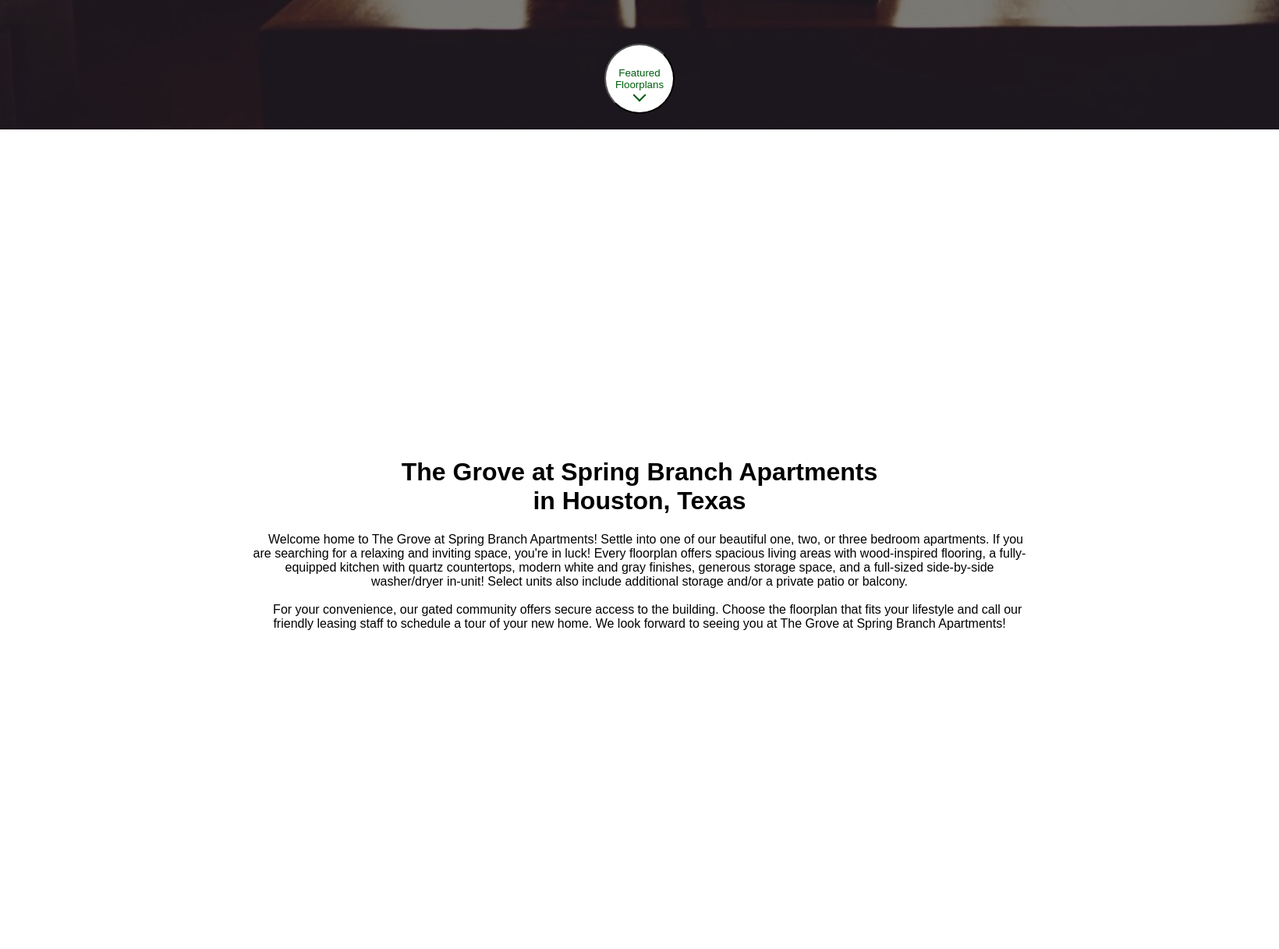
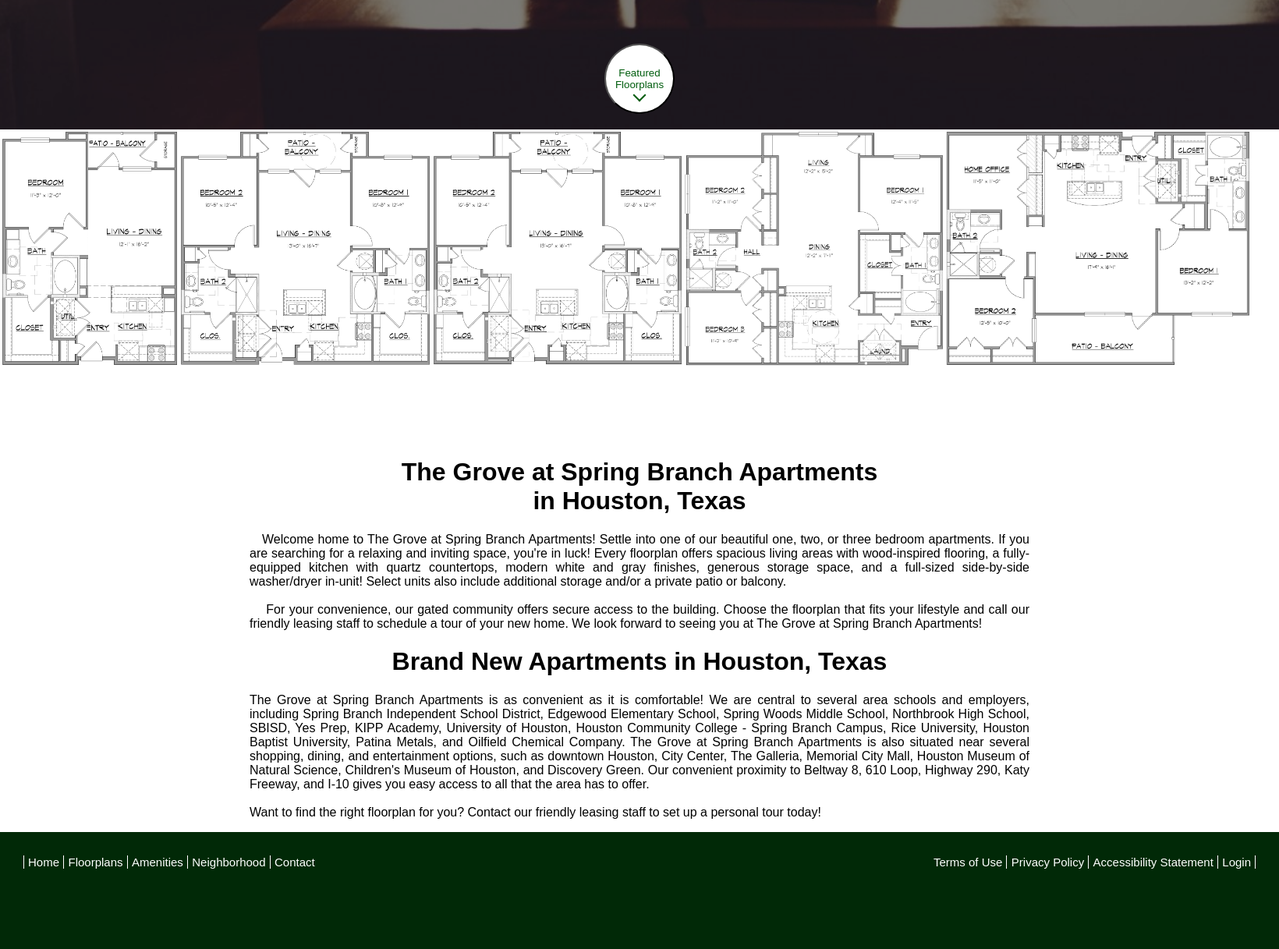
Before and after one commit to thebenjwheat/SeniorProject, a PHP site: page / in a window 1640 px wide. Shown: the part 634-1851 px from the top of the page at 78% size. Before the commit the page ends 1442 px from the top, so only its background shows below. Run offline with PHP 8.4, Linux system fonts and the light colour scheme.

Commit message:
more content and added footer

```diff
--- a/index.html
+++ b/index.html
@@ -27,9 +27,54 @@
 				<button id="fpButton" type="button"><p>Featured<br>Floorplans<br><span id="arrowDown"></span></button>
 			</div>
 		</div>
-		<div id="carousel"></div>
-		<h1 class="content">The Grove at Spring Branch Apartments<br>in Houston, Texas</h1>
-		<p class="content">&emsp;Welcome home to The Grove at Spring Branch Apartments! Settle into one of our beautiful one, two, or three bedroom apartments. If you are searching for a relaxing and inviting space, you're in luck! Every floorplan offers spacious living areas with wood-inspired flooring, a fully-equipped kitchen with quartz countertops, modern white and gray finishes, generous storage space, and a full-sized side-by-side washer/dryer in-unit! Select units also include additional storage and/or a private patio or balcony.<br><br> &emsp; For your convenience, our gated community offers secure access to the building. Choose the floorplan that fits your lifestyle and call our friendly leasing staff to schedule a tour of your new home. We look forward to seeing you at The Grove at Spring Branch Apartments!</p>
+		<div id="carousel">
+			<table>
+				<tr>
+					<td>
+						<img src="./images/a1floor.jpg">
+					</td>
+					<td>
+						<img src="./images/b1floor.jpg">
+					</td>
+					<td>
+						<img src="./images/b1afloor.jpg">
+					</td>
+					<td>
+						<img src="./images/c1floor.jpg">
+					</td>
+					<td>
+						<img src="./images/c2floor.jpg">
+					</td>
+				</tr>
+			</table>
+		</div>
+		<h1 class="head">
+			The Grove at Spring Branch Apartments<br>in Houston, Texas
+		</h1>
+		<p class="content">
+			&emsp;Welcome home to The Grove at Spring Branch Apartments! Settle into one of our beautiful one, two, or three bedroom apartments. If you are searching for a relaxing and inviting space, you're in luck! Every floorplan offers spacious living areas with wood-inspired flooring, a fully-equipped kitchen with quartz countertops, modern white and gray finishes, generous storage space, and a full-sized side-by-side washer/dryer in-unit! Select units also include additional storage and/or a private patio or balcony.<br><br> &emsp; For your convenience, our gated community offers secure access to the building. Choose the floorplan that fits your lifestyle and call our friendly leasing staff to schedule a tour of your new home. We look forward to seeing you at The Grove at Spring Branch Apartments!
+		</p>
+		<h1 class="head">
+			Brand New Apartments in Houston, Texas
+		</h1>
+		<p class="content">
+			The Grove at Spring Branch Apartments is as convenient as it is comfortable! We are central to several area schools and employers, including Spring Branch Independent School District, Edgewood Elementary School, Spring Woods Middle School, Northbrook High School, SBISD, Yes Prep, KIPP Academy, University of Houston, Houston Community College - Spring Branch Campus, Rice University, Houston Baptist University, Patina Metals, and Oilfield Chemical Company. The Grove at Spring Branch Apartments is also situated near several shopping, dining, and entertainment options, such as downtown Houston, City Center, The Galleria, Memorial City Mall, Houston Museum of Natural Science, Children's Museum of Houston, and Discovery Green. Our convenient proximity to Beltway 8, 610 Loop, Highway 290, Katy Freeway, and I-10 gives you easy access to all that the area has to offer. <br><br>Want to find the right floorplan for you? Contact our friendly leasing staff to set up a personal tour today!
+		</p>
+		<footer>
+			<ul id="footerNav">
+				<li><a href="index.html">Home</a></li>
+				<li><a href="floorplans.html">Floorplans</a></li>
+				<li><a href="amenities.html">Amenities</a></li>
+				<li><a href = "neighborhood.html">Neighborhood</a></li>
+				<li><a href="contact.html">Contact</a></li>
+			</ul>
+			<ul id="altNav">
+				<li><a href="Terms.html">Terms of Use</a></li>
+				<li><a href="privacy.html">Privacy Policy</a></li>
+				<li><a href="access.html">Accessibility Statement</a></li>
+				<li><a href = "login.html">Login</a></li>
+			</ul>
+		</footer>
 		</body>
 
 
--- a/styles/index.css
+++ b/styles/index.css
@@ -1,5 +1,11 @@
 body, html{
 	height: 100%;
+	width: 100%;
+}
+footer{
+	color: #FFFFFF;
+	background-color: #012907;
+	height: 150px;
 }
 #background{
 	background-image: url("../images/livingRoom.jpg");
@@ -59,10 +65,42 @@ body, html{
 	width:100%;
 	height: 400px;
 }
+#carousel img{
+	height: 300px;
+}
 .content{
+	text-align: justify;
 	width: 80vw;
 	max-width: 1000px;
-	text-align: center;
 	margin-left: auto;
 	margin-right: auto;
 }
+.head{
+	text-align: center;
+}
+#footerNav{
+	list-style: none;
+	padding: 30px;
+	margin: 0px;
+	float: left;
+}
+#footerNav li{
+	display: inline;
+	padding-left: 5px;
+	padding-right: 1px;
+	border-left: 1px solid #FFFFFF;
+	text-align: center;
+}
+#altNav{
+	list-style: none;
+	padding: 30px;
+	margin: 0px;
+	float: right;
+}
+#altNav li{
+	display: inline;
+	padding-right: 5px;
+	padding-left: 1px;
+	border-right: 1px solid #FFFFFF;
+	text-align: center;
+}
```
Also changed, not shown: images/family.png (added).
